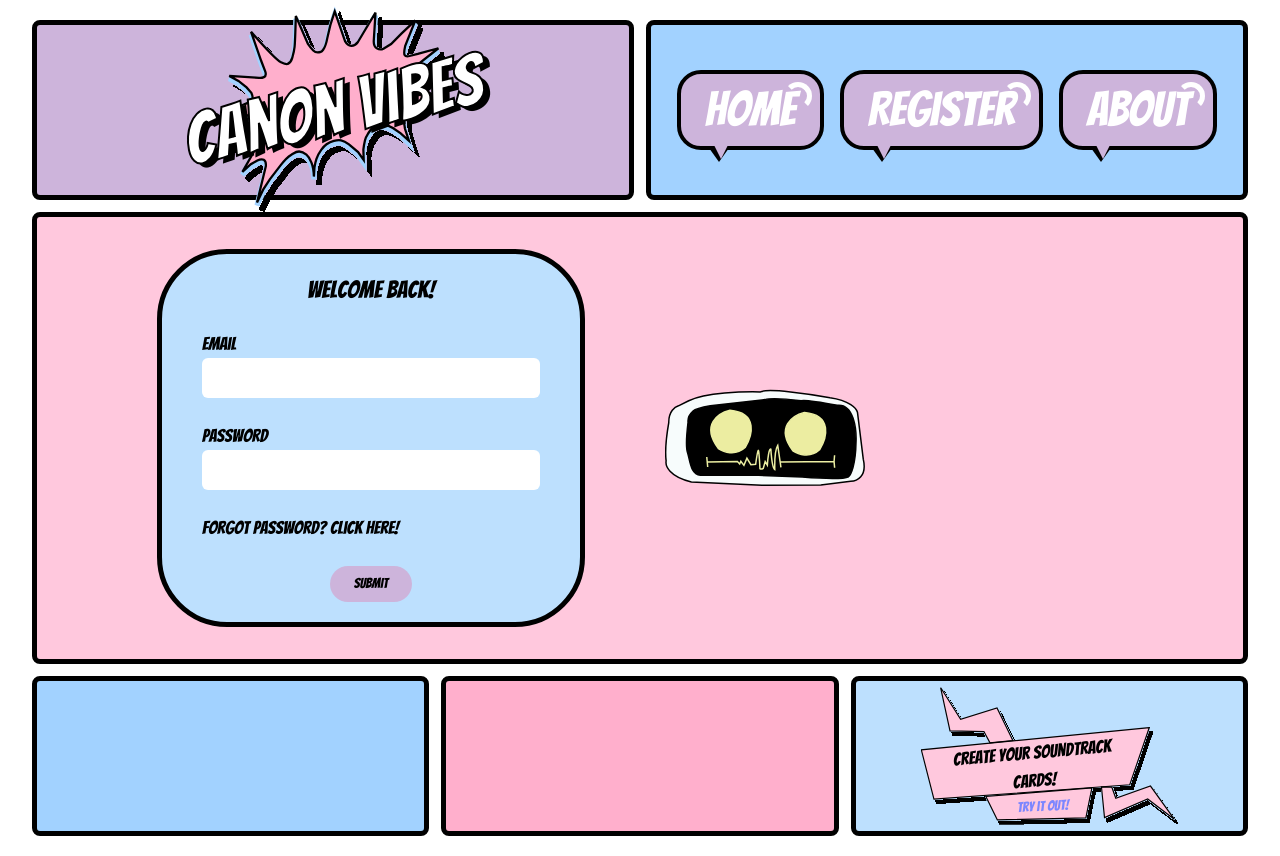
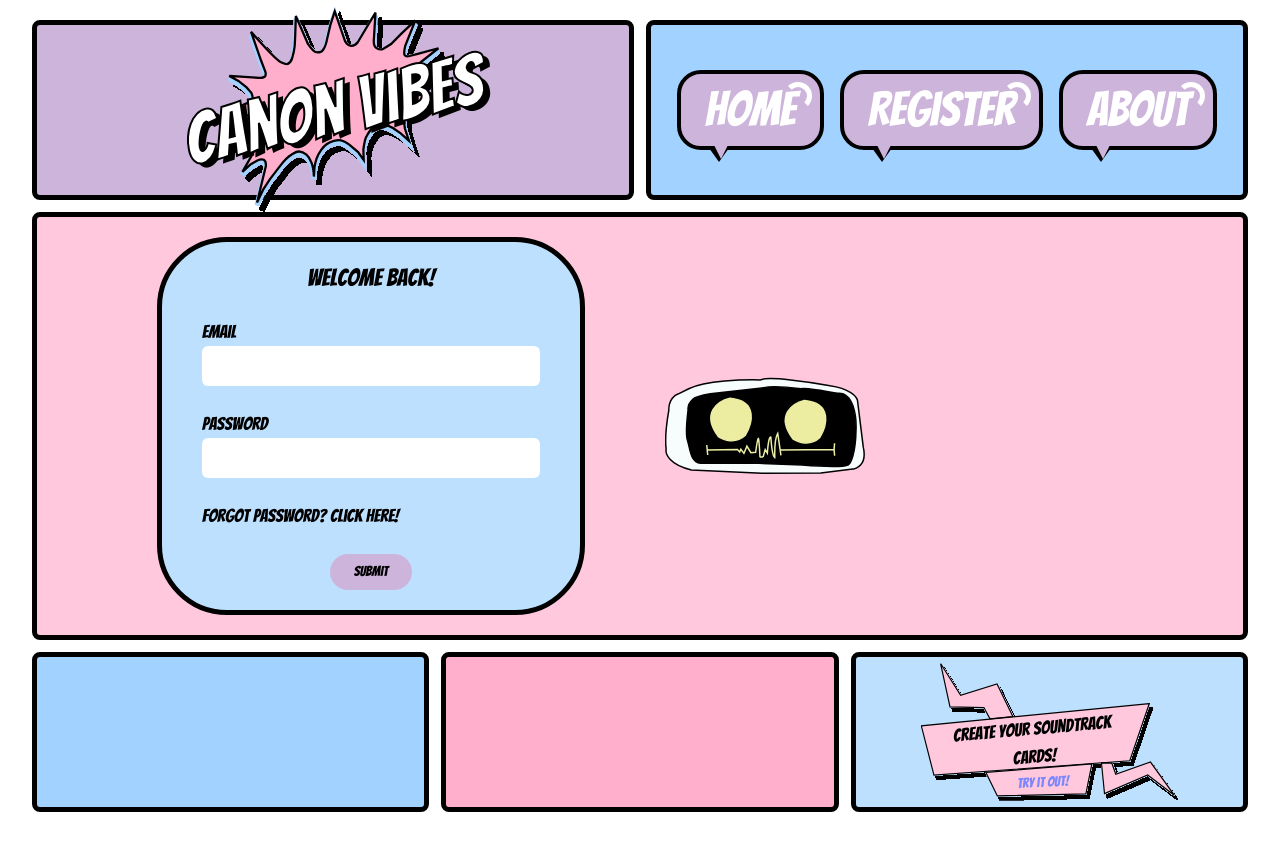
Before and after one commit to Rinna-codes/canon-vibes, a React (Vite) app in the folder client/: page /login in a window 1280 px wide. Shown: the top 856 px of the page. After the commit the page ends 832 px from the top, so only its background shows below. Built offline with nearby package versions, Linux system fonts and the light colour scheme.

Commit message:
adjusted the padding for the y axis of the main section for the comic panel.

```diff
--- a/client/src/pages/LoginPage.jsx
+++ b/client/src/pages/LoginPage.jsx
@@ -54,7 +54,7 @@ const LoginPage = () => {
     const comicPanels = {
         topLeftPanel: 'relative flex min-h-45 flex-col items-center justify-center rounded-lg bg-[#CDB4DB] border-5 border-black px-8 py-10 lg:col-span-3',
         topRightPanel: 'flex min-h-45 flex-col items-center justify-center gap-4 rounded-lg bg-[#A2D2FF] border-5 border-black px-8 py-10 sm:flex-row lg:col-span-3',
-        mainSection: 'flex flex-col lg:flex-row items-center rounded-lg bg-[#FFC8DD] border-5 border-black gap-20 px-8 py-8 sm:px-30 lg:col-span-6',
+        mainSection: 'flex flex-col lg:flex-row items-center rounded-lg bg-[#FFC8DD] border-5 border-black gap-20 px-8 py-5 sm:px-30 lg:col-span-6',
         bottomLeftPanel: 'min-h-40 rounded-lg bg-[#A2D2FF] border-5 border-black px-8 py-8 lg:col-span-2',
         bottomMiddlePanel: 'min-h-40 rounded-lg bg-[#FFAFCC] border-5 border-black px-8 py-8 lg:col-span-2',
         bottomrRightPanel: 'flex min-h-40 flex-col bg-[#BDE0FE] items-center justify-center rounded-lg border-5 border-black px-8 py-8 text-center lg:col-span-2'
```
